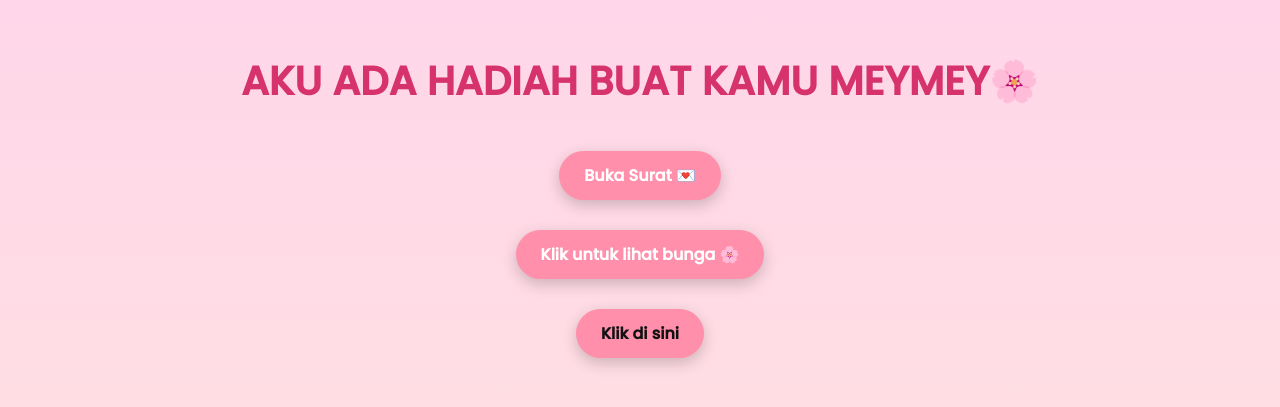
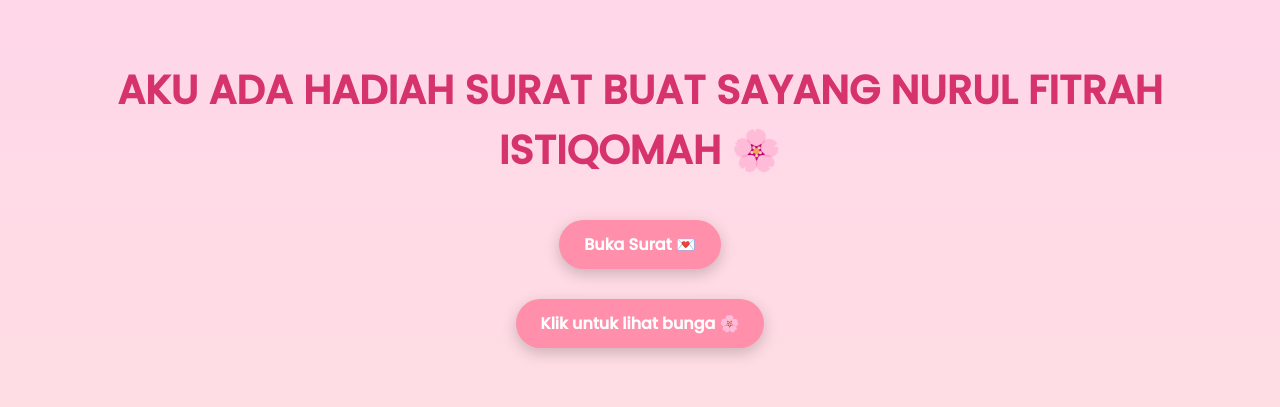
Before and after one commit to wrencsitara/fitrahnurulistiqomah-, a plain HTML site: page index.html in a window 1280 px wide. Shown: the part 201-608 px from the top of the page. Drawn offline with Linux system fonts and the light colour scheme.

Commit message:
Update index.html

```diff
--- a/index.html
+++ b/index.html
@@ -10,7 +10,7 @@
      <link rel="icon" href="img/flowers.png" type="image/x-icon">
   </head>
   <body>
-    <h1>AKU ADA HADIAH BUAT KAMU MEYMEY🌸</h1>
+    <h1>AKU ADA HADIAH SURAT BUAT SAYANG NURUL FITRAH ISTIQOMAH 🌸</h1>
 
 
     <button class="btn" onclick="showLetter()">Buka Surat 💌</button>
@@ -33,11 +33,6 @@
 
   <a href="flower.html" class="btn">Klik untuk lihat bunga 🌸</a>
 </div>
-<div>
-  <div class="button">
-    <a href="flower.html" class="btn">Klik di sini</a>
-  </div>
-</div>
 
 
 
```
